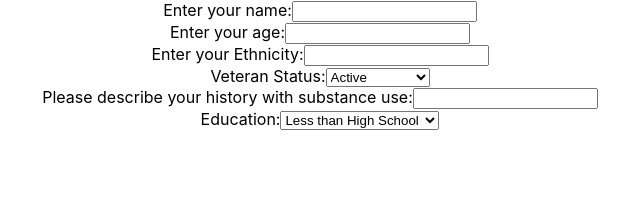
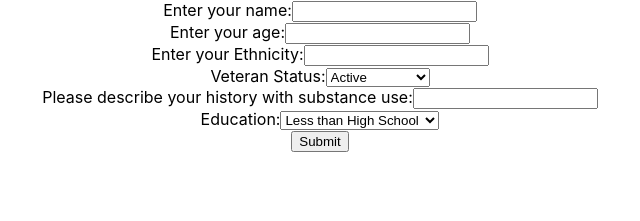
Before and after one commit to gt-big-data/psychologist_assistant, a React (Create React App) app in the folder psychologist_web_app/: page / in a window 1280 px wide. Shown: the top 221 px of the page, without its empty margins (320-960 px from the left). Built offline with nearby package versions, Linux system fonts and the light colour scheme.

Commit message:
submit button

```diff
--- a/psychologist_web_app/src/components/Form.js
+++ b/psychologist_web_app/src/components/Form.js
@@ -37,6 +37,8 @@ function Form() {
                     <option value = "higherLevel">Above Masters Degree</option>
                 </select>
             </label>
+            <br/>
+            <input type="submit" value="Submit"></input>
         </form>
     )
 }
```
